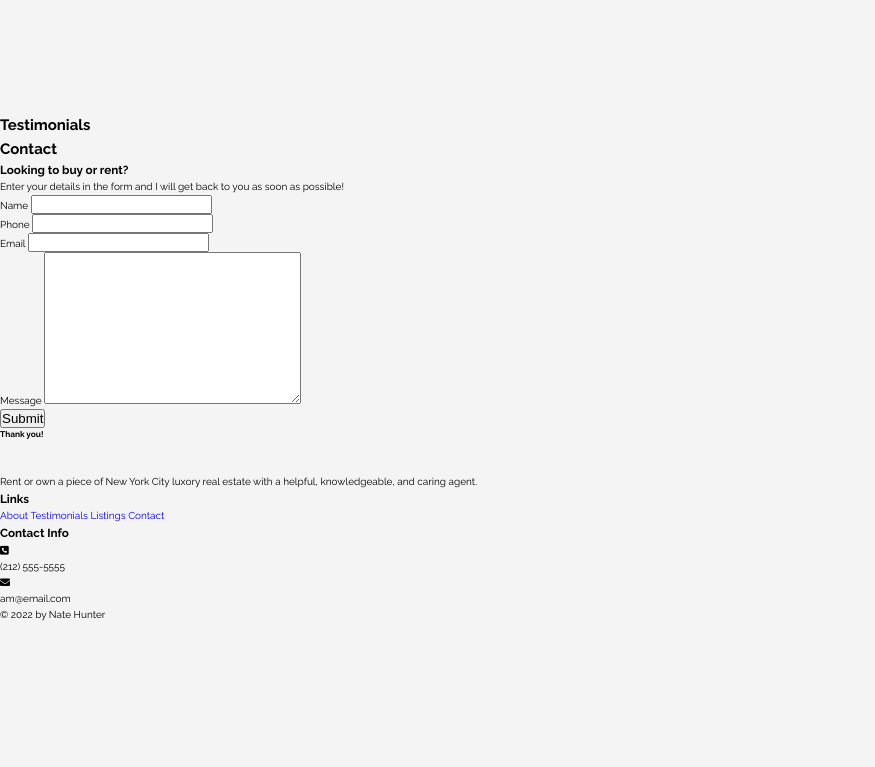
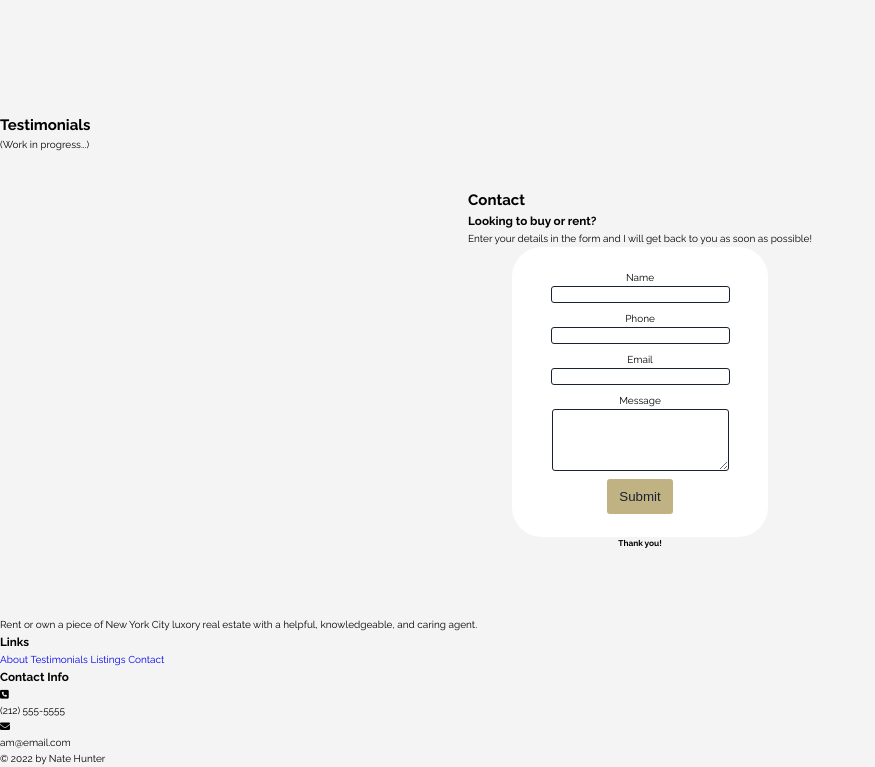
Before and after one commit to nate-hunter/ash-2022-11-layout, a website built with Vite: page index.html in a window 1280 px wide. Shown: the part 1419-2186 px from the top of the page, without its empty margins (0-875 px from the left). Before the commit the page ends 2042 px from the top, so only its background shows below. Built offline with nearby package versions, Linux system fonts and the light colour scheme; a web font is replaced by a local one.

Commit message:
added some styling to `contact form` (very incomplete)

```diff
--- a/index.css
+++ b/index.css
@@ -358,3 +358,43 @@ li {
 .about__img:hover {
   border: none;
 }
+
+/* ---------------- CONTACT ----------------  */
+.contact {
+  display: flex;
+  flex-direction: column;
+  align-items: center;
+  /* justify-content: center; */
+  padding: var(--padding-d-m-h) var(--padding-d-m-v);
+}
+
+.contact__form {
+  width: 20vw;
+  display: flex;
+  flex-direction: column;
+  align-items: center;
+  gap: 8px;
+  padding: var(--padding-d-s-h) var(--padding-d-s-v);
+  background-color: #fff;
+  border-radius: 3rem;
+}
+
+.contact__form p {
+  display: flex;
+  flex-direction: column;
+  align-items: center;
+}
+
+.contact__form p input,
+.contact__form p textarea {
+  border: 0.5px solid var(--color-secondary);
+  border-radius: 3px;
+}
+
+.contact__form button {
+  background-color: var(--color-tertiary);
+  color: var(--color-secondary);
+  border: none;
+  padding: 10px 12px;
+  border-radius: 3px;
+}
--- a/index.html
+++ b/index.html
@@ -121,6 +121,7 @@
     <!---------------- TESTIMONIALS ---------------->
     <section class="general-layout">
       <h2>Testimonials</h2>
+      <p>(Work in progress...)</p>
     </section>
 
     <!---------------- CONTACT FORM ---------------->
@@ -137,28 +138,20 @@
 
       <form class="contact__form">
         <p>
-          <label>
-            Name
-            <input type="text" name="name" id="name" />
-          </label>
+          <label> Name </label>
+          <input type="text" name="name" id="name" />
         </p>
         <p>
-          <label>
-            Phone
-            <input type="text" name="phone" id="phone" />
-          </label>
+          <label> Phone </label>
+          <input type="text" name="phone" id="phone" />
         </p>
         <p>
-          <label>
-            Email
-            <input type="text" name="name" id="name" />
-          </label>
+          <label> Email </label>
+          <input type="text" name="name" id="name" />
         </p>
         <p>
-          <label>
-            Message
-            <textarea name="message" id="contactMessage" cols="30" rows="10"></textarea>
-          </label>
+          <label> Message </label>
+          <textarea name="message" id="contactMessage" cols="20" rows="4"></textarea>
         </p>
         <button type="submit">Submit</button>
       </form>
```
